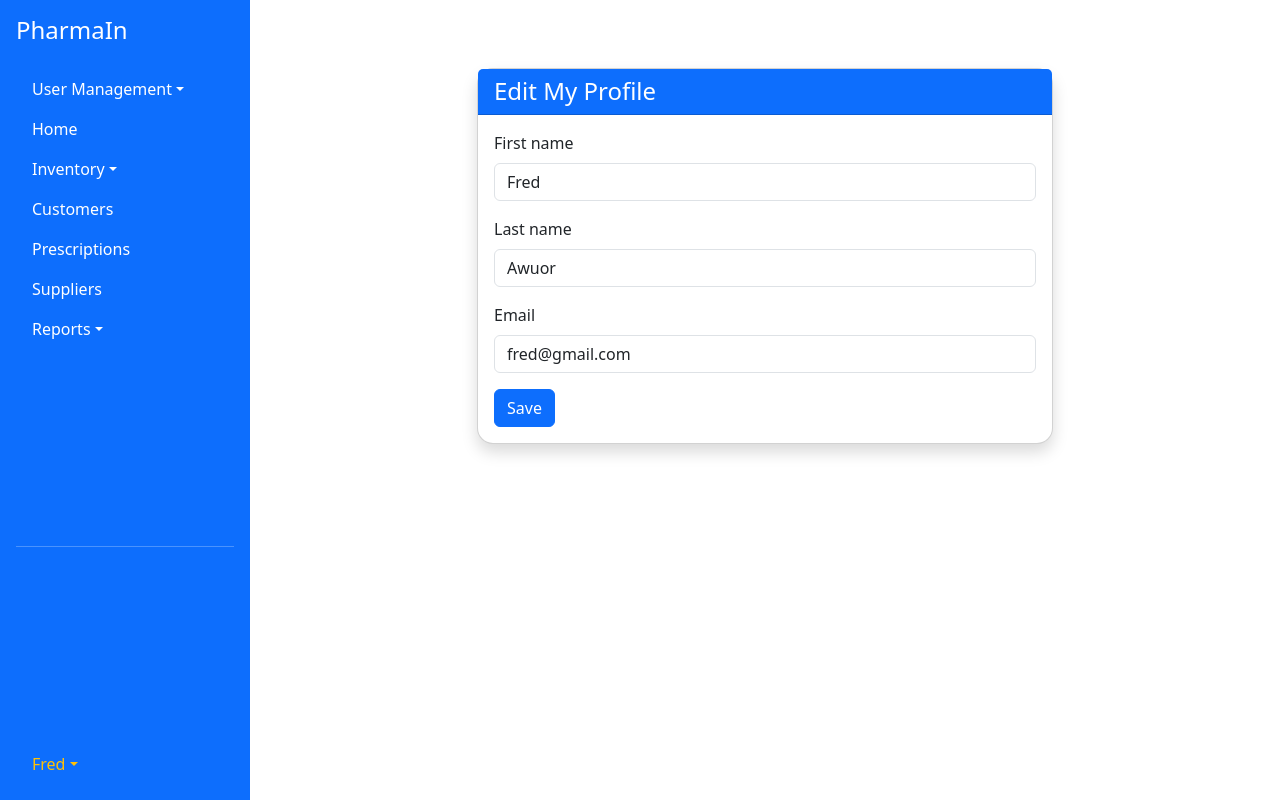
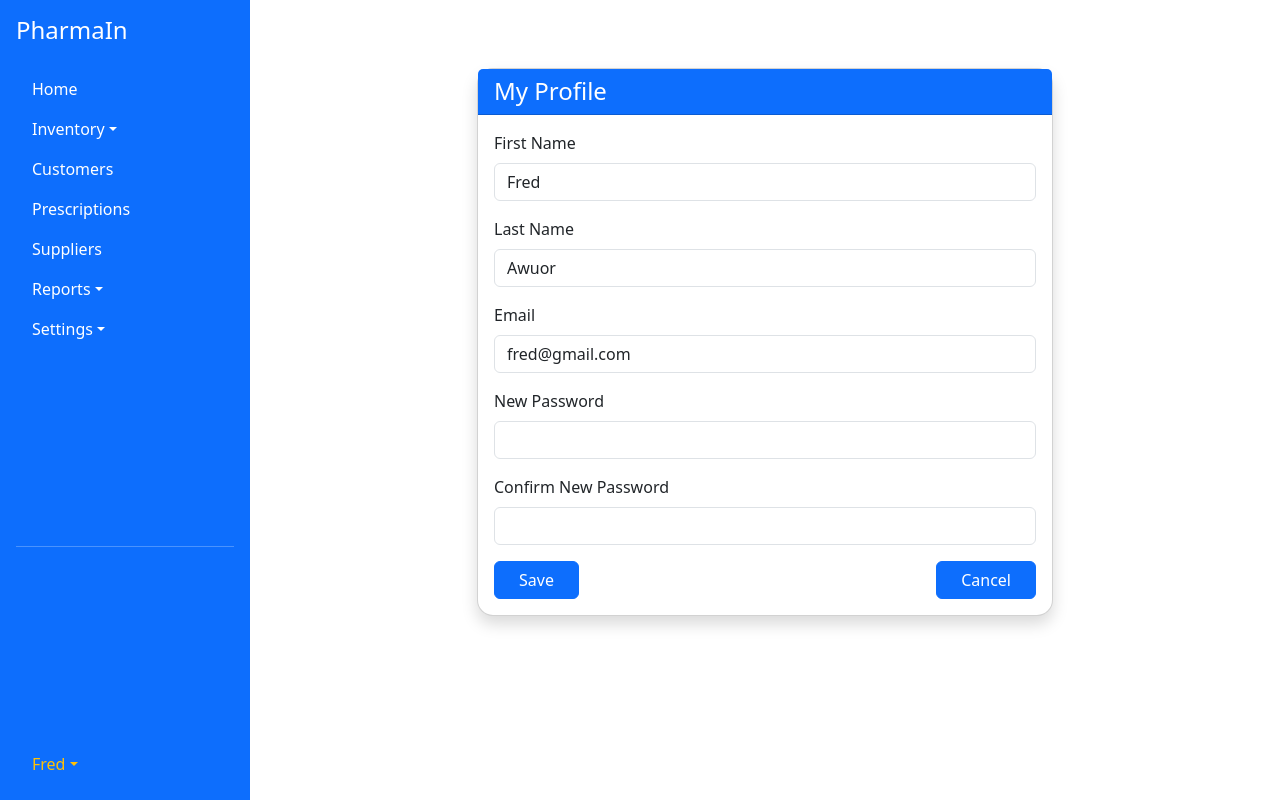
Before and after one commit to Stephen-Awuor/PharmaIn, a Django app: page /my-profile/edit/ in a window 1280 px wide. Run offline with Django 5.2, Linux system fonts and the light colour scheme; a user stored in the database is signed in; some libraries are stand-ins or nearby versions.

Commit message:
A looged in user can view profile, but only change password. All other fields are read only for user, but editable for admin

```diff
--- a/accounts/forms.py
+++ b/accounts/forms.py
@@ -2,6 +2,9 @@ from django import forms
 from django.contrib.auth.forms import UserCreationForm
 from django.contrib.auth.forms import AuthenticationForm
 from .models import User
+from django.contrib.auth.forms import PasswordChangeForm
+
+
 
 class CreateUserForm(UserCreationForm):
     is_staff = forms.BooleanField(required=False, label="Is Admin?")
@@ -48,6 +51,33 @@ class UpdateUserForm(forms.ModelForm):
         return user
 
 class EditMyProfileForm(forms.ModelForm):
+    new_password = forms.CharField(
+        label='New Password',
+        widget=forms.PasswordInput(attrs={'class': 'form-control'}),
+        required=False
+    )
+    confirm_password = forms.CharField(
+        label='Confirm New Password',
+        widget=forms.PasswordInput(attrs={'class': 'form-control'}),
+        required=False
+    )
+
     class Meta:
         model = User
-        fields = ['first_name', 'last_name', 'email']
+        fields = ['first_name', 'last_name', 'email', 'new_password', 'confirm_password']
+
+    def __init__(self, *args, **kwargs):
+        user = kwargs.pop('user', None)
+        super(EditMyProfileForm, self).__init__(*args, **kwargs)
+
+        # Debug print (temporary)
+        print("User is staff:", user.is_staff if user else 'no user')
+
+        for field in self.fields.values():
+            field.widget.attrs['class'] = 'form-control'
+
+        # Only make read-only for non-admins
+        if user and not user.is_staff:
+            self.fields['first_name'].widget.attrs['readonly'] = True
+            self.fields['last_name'].widget.attrs['readonly'] = True
+            self.fields['email'].widget.attrs['readonly'] = True
--- a/accounts/views.py
+++ b/accounts/views.py
@@ -66,12 +66,19 @@ def deleteUser(request, user_id):
 @login_required
 def edit_my_profile(request):
     user = request.user
+
     if request.method == 'POST':
-        form = EditMyProfileForm(request.POST, instance=user)
+        form = EditMyProfileForm(request.POST, instance=user, user=user)  # <-- user passed here
         if form.is_valid():
+            new_password = form.cleaned_data.get('new_password')
+            if new_password:
+                user.set_password(new_password)
             form.save()
             messages.success(request, 'Your profile has been updated.')
+            if new_password:
+                return redirect('login')
             return redirect('edit_profile')
     else:
-        form = EditMyProfileForm(instance=user)
+        form = EditMyProfileForm(instance=user, user=user)  # <-- and here
+
     return render(request, 'accounts/edit_profile.html', {'form': form})
--- a/templates/accounts/edit_profile.html
+++ b/templates/accounts/edit_profile.html
@@ -4,25 +4,48 @@
 <div class="container mt-5" style="max-width: 600px;">
   <div class="card shadow rounded-4">
     <div class="card-header bg-primary text-white">
-      <h4 class="mb-0">Edit My Profile</h4>
+      <h4 class="mb-0">My Profile</h4>
     </div>
     <div class="card-body">
       <form method="POST">
         {% csrf_token %}
-        {% for field in form %}
-          <div class="mb-3">
-            <label for="{{ field.id_for_label }}" class="form-label">{{ field.label }}</label>
-            {{ field }}
-            <script>document.getElementById("{{ field.id_for_label }}").classList.add("form-control");</script>
-            {% for error in field.errors %}
-              <div class="text-danger small">{{ error }}</div>
-            {% endfor %}
-          </div>
-        {% endfor %}
+
+        <!-- Render first_name, last_name, email directly from form -->
+        <div class="mb-3">
+          <label for="{{ form.first_name.id_for_label }}" class="form-label">First Name</label>
+          {{ form.first_name }}
+        </div>
+        <div class="mb-3">
+          <label for="{{ form.last_name.id_for_label }}" class="form-label">Last Name</label>
+          {{ form.last_name }}
+        </div>
+        <div class="mb-3">
+          <label for="{{ form.email.id_for_label }}" class="form-label">Email</label>
+          {{ form.email }}
+        </div>
+
+        <!-- Password Fields -->
+        <div class="mb-3">
+          <label for="{{ form.new_password.id_for_label }}" class="form-label">New Password</label>
+          {{ form.new_password }}
+          {% for error in form.new_password.errors %}
+            <div class="text-danger small">{{ error }}</div>
+          {% endfor %}
+        </div>
+        <div class="mb-3">
+          <label for="{{ form.confirm_password.id_for_label }}" class="form-label">Confirm New Password</label>
+          {{ form.confirm_password }}
+          {% for error in form.confirm_password.errors %}
+            <div class="text-danger small">{{ error }}</div>
+          {% endfor %}
+        </div>
+
+        <!-- Submit -->
         <div class="d-flex justify-content-between">
-          <button type="submit" class="btn btn-primary">Save</button>
+          <button type="submit" class="btn btn-primary px-4">Save</button>
+          <a href="{% url 'dashboard' %}" class="btn btn-primary px-4">Cancel</a>
+        </div>
 
-        </div>
       </form>
     </div>
   </div>
--- a/templates/accounts/users.html
+++ b/templates/accounts/users.html
@@ -34,6 +34,7 @@
   </table>
   <div class="mt-3 d-flex justify-content-between">
   <a href="{% url 'new-user' %}" class="btn btn-primary">Add</a>
+  <a href="#" class="btn btn-secondary">print</a>
   </div>
 </div>
   {% endblock %}
--- a/templates/base/main.html
+++ b/templates/base/main.html
@@ -51,14 +51,6 @@
     <h4 class="mb-4"><a href="{% url 'dashboard' %}">PharmaIn</a></h4>
 
     <ul class="nav nav-pills flex-column mb-auto">
-      {% if request.user.is_staff %}
-      <li class="nav-item dropdown">
-        <a class="nav-link dropdown-toggle" data-bs-toggle="dropdown" href="#">User Management</a>
-        <ul class="dropdown-menu">
-          <li><a class="dropdown-item" href="{% url 'users' %}">System users</a></li>
-        </ul>
-      </li>
- {% endif %}
 
       <li class="nav-item">
         <a class="nav-link" href="{% url 'dashboard' %}">Home</a>
@@ -67,9 +59,11 @@
       <li class="nav-item dropdown">
         <a class="nav-link dropdown-toggle" data-bs-toggle="dropdown" href="#">Inventory</a>
         <ul class="dropdown-menu">
-          <li><a class="dropdown-item" href="#">All Inventory</a></li>
-          <li><a class="dropdown-item" href="#">Add Product</a></li>
+          <li><a class="dropdown-item" href="#">Current Stock</a></li>
+          {% if request.user.is_staff %}
+          <li><a class="dropdown-item" href="#">Add</a></li>
           <li><a class="dropdown-item" href="#">Stock Alerts</a></li>
+           {% endif %}
         </ul>
       </li>
 
@@ -85,15 +79,27 @@
         <a class="nav-link" href="#">Suppliers</a>
       </li>
 
+      {% if request.user.is_staff %}
       <li class="nav-item dropdown">
         <a class="nav-link dropdown-toggle" data-bs-toggle="dropdown" href="#">Reports</a>
         <ul class="dropdown-menu">
+          <li><a class="dropdown-item" href="#">Stock report</a></li>
+          {% if request.user.is_staff %}
           <li><a class="dropdown-item" href="#">Today's report</a></li>
           <li><a class="dropdown-item" href="#">Suppliers report</a></li>
-          <li><a class="dropdown-item" href="#">Stock report</a></li>
           <li><a class="dropdown-item" href="#">Purchase report</a></li>
+          {% endif %}
         </ul>
       </li>
+
+      <li class="nav-item dropdown">
+        <a class="nav-link dropdown-toggle" data-bs-toggle="dropdown" href="#">Settings</a>
+        <ul class="dropdown-menu">
+          <li><a class="dropdown-item" href="{% url 'users' %}">System users</a></li>
+        </ul>
+      </li>
+    {% endif %}
+
     </ul>
 
     <hr>
```
Also changed, not shown: templates/accounts/new_user.html (+4 -3 lines), db.sqlite3.
